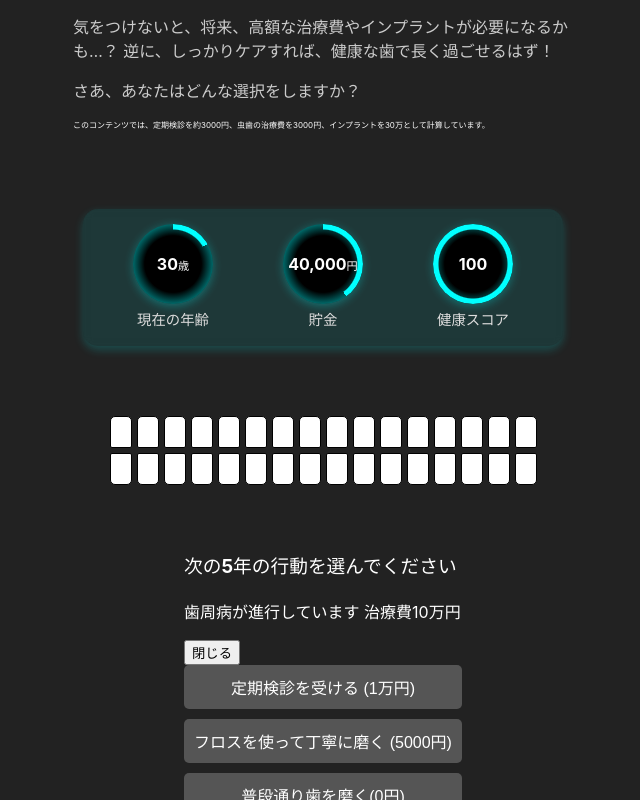
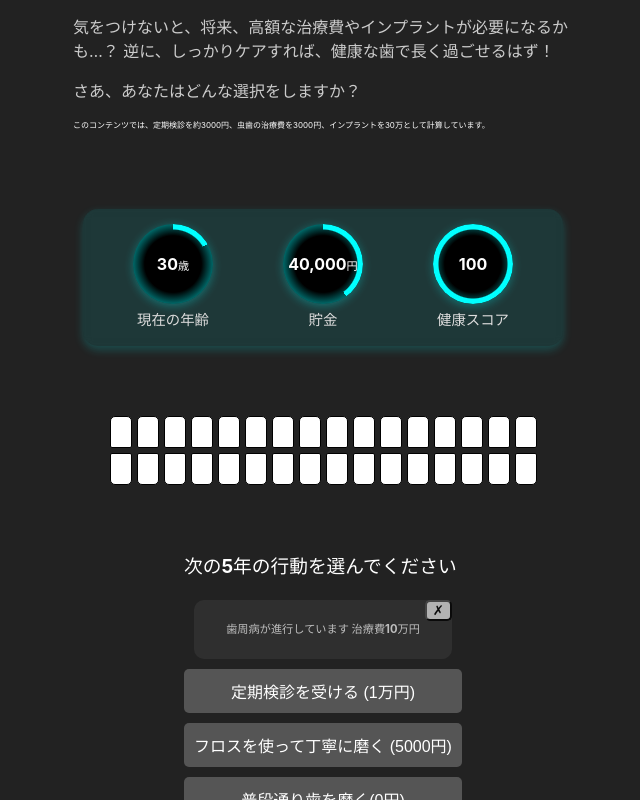
Before and after one commit to marina1017/teethconomy, a React (Vite) app: page / in a window 1280 px wide. Both pictures are taken after a click on the button "定期検診を受ける (1万円)". Shown: the part 327-1127 px from the top of the page, without its empty margins (317-957 px from the left). Built offline with nearby package versions, Linux system fonts and the light colour scheme.

Commit message:
css調整

```diff
--- a/src/components/DiagnosisModal.css
+++ /dev/null
@@ -1,16 +0,0 @@
-.loading-text {
-  font-size: 18px;
-  font-weight: bold;
-  color: #333;
-  animation: blink 1.5s infinite;
-}
-
-@keyframes blink {
-  0%,
-  100% {
-    opacity: 1;
-  }
-  50% {
-    opacity: 0.5;
-  }
-}
--- /dev/null
+++ b/src/components/DiagnosisModal.scss
@@ -0,0 +1,41 @@
+.modal {
+  margin: 10px;
+  position: relative;
+  text-align: center;
+  &-container {
+    background-color: #353535;
+    opacity: 0.7;
+    border-radius: 10px;
+    padding: 10px;
+  }
+
+  &-close-button {
+    position: absolute;
+    top: 0px;
+    right: 0px;
+    border-radius: 5px;
+  }
+}
+
+.result-text {
+  font-size: 0.7em;
+  font-weight: bold;
+  color: rgb(255, 255, 255) 9c9;
+}
+
+.loading-text {
+  font-size: 0.7em;
+  font-weight: bold;
+  color: #ffffff;
+  animation: blink 0.5s infinite;
+}
+
+@keyframes blink {
+  0%,
+  100% {
+    opacity: 1;
+  }
+  50% {
+    opacity: 0.8;
+  }
+}
--- a/src/components/DiagnosisModal.tsx
+++ b/src/components/DiagnosisModal.tsx
@@ -1,5 +1,5 @@
 import { useState, useEffect } from 'react'
-import './DiagnosisModal.css'
+import './DiagnosisModal.scss'
 import { useUIStore } from '../store/uiStore'
 
 interface DiagnosisModalProps {
@@ -56,15 +56,15 @@ const DiagnosisModal: React.FC<DiagnosisModalProps> = ({ onClose }) => {
   }
 
   return (
-    <div className="modal-overlay">
+    <div className="modal">
       <div className="modal-container">
         {status === 'loading' ? (
           <p className="loading-text">「歯医者で診察を受けます...」</p>
         ) : (
           <>
             <p className="result-text">{result?.message}</p>
-            <button onClick={handleClose} className="close-button">
-              閉じる
+            <button onClick={handleClose} className="modal-close-button">
+              ✗
             </button>
           </>
         )}
```
